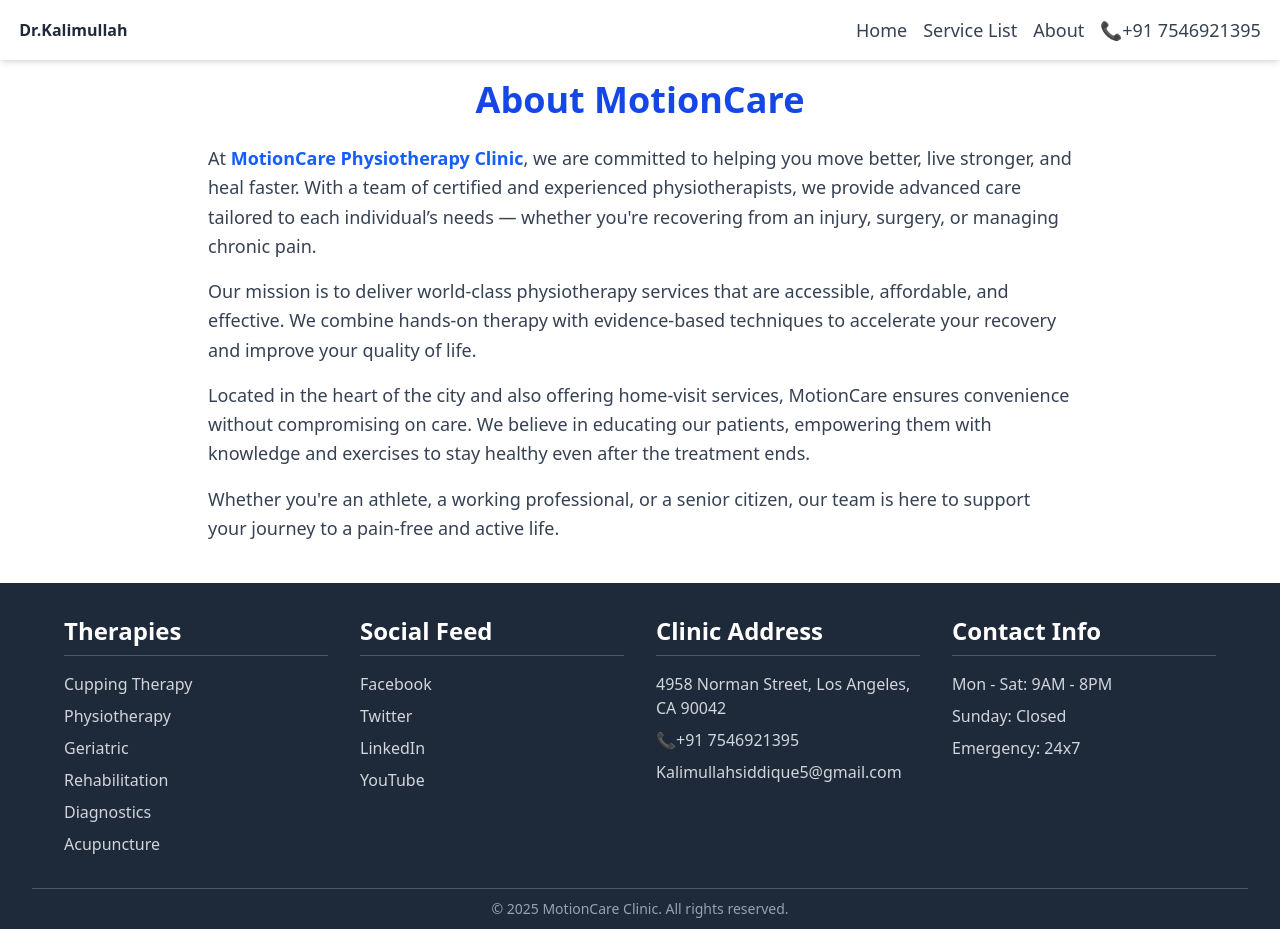
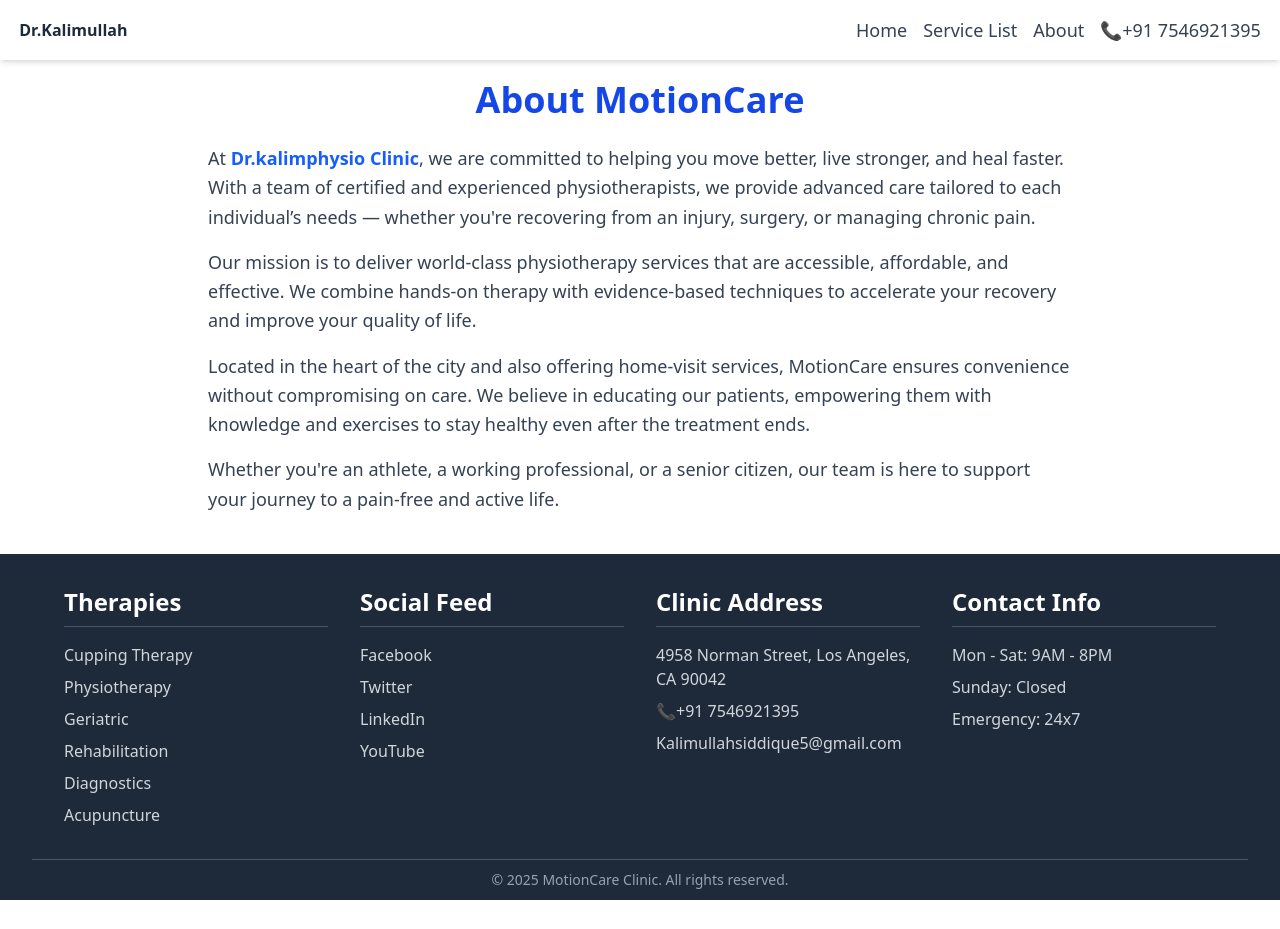
Before and after one commit to sachinkushwha/MotionCare, a React (Vite) app: page /about in a window 1280 px wide. After the commit the page ends 900 px from the top, so only its background shows below. Built offline with nearby package versions, Linux system fonts and the light colour scheme.

Commit message:
Update about.jsx

```diff
--- a/src/pages/about.jsx
+++ b/src/pages/about.jsx
@@ -3,7 +3,7 @@ export const About = () => {
         <div className="pt-20 w-[95%] max-w-4xl mx-auto py-10 px-4">
             <h1 className="text-4xl font-bold text-center text-blue-700 mb-6">About MotionCare</h1>
             <p className="text-gray-700 text-lg leading-relaxed mb-4">
-                At <span className="font-semibold text-blue-600">MotionCare Physiotherapy Clinic</span>, we are committed to helping you move better, live stronger, and heal faster. With a team of certified and experienced physiotherapists, we provide advanced care tailored to each individual’s needs — whether you're recovering from an injury, surgery, or managing chronic pain.
+                At <span className="font-semibold text-blue-600">Dr.kalimphysio Clinic</span>, we are committed to helping you move better, live stronger, and heal faster. With a team of certified and experienced physiotherapists, we provide advanced care tailored to each individual’s needs — whether you're recovering from an injury, surgery, or managing chronic pain.
             </p>
             <p className="text-gray-700 text-lg leading-relaxed mb-4">
                 Our mission is to deliver world-class physiotherapy services that are accessible, affordable, and effective. We combine hands-on therapy with evidence-based techniques to accelerate your recovery and improve your quality of life.
```
